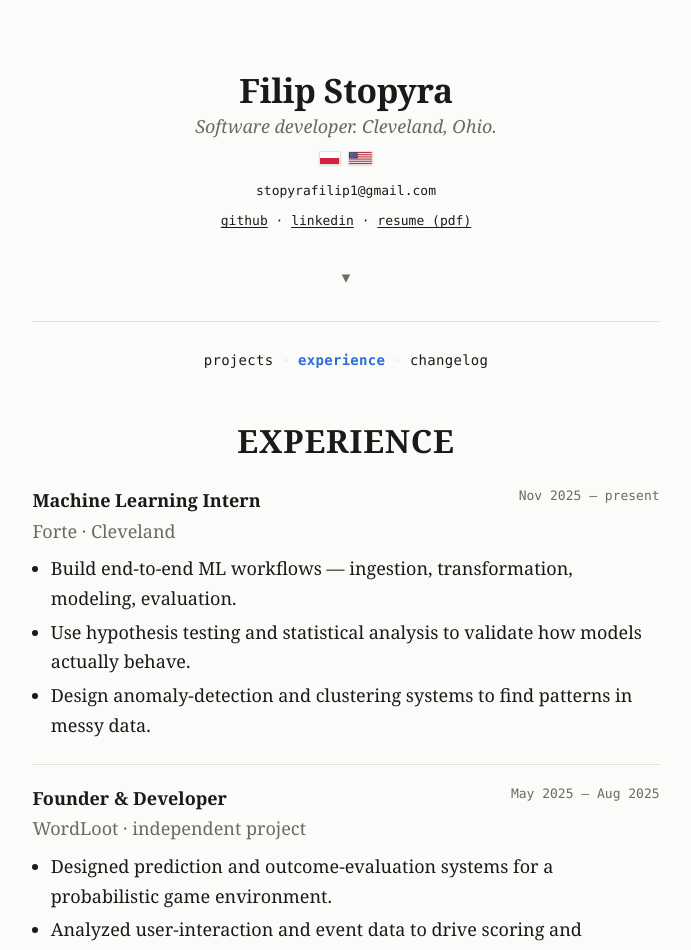
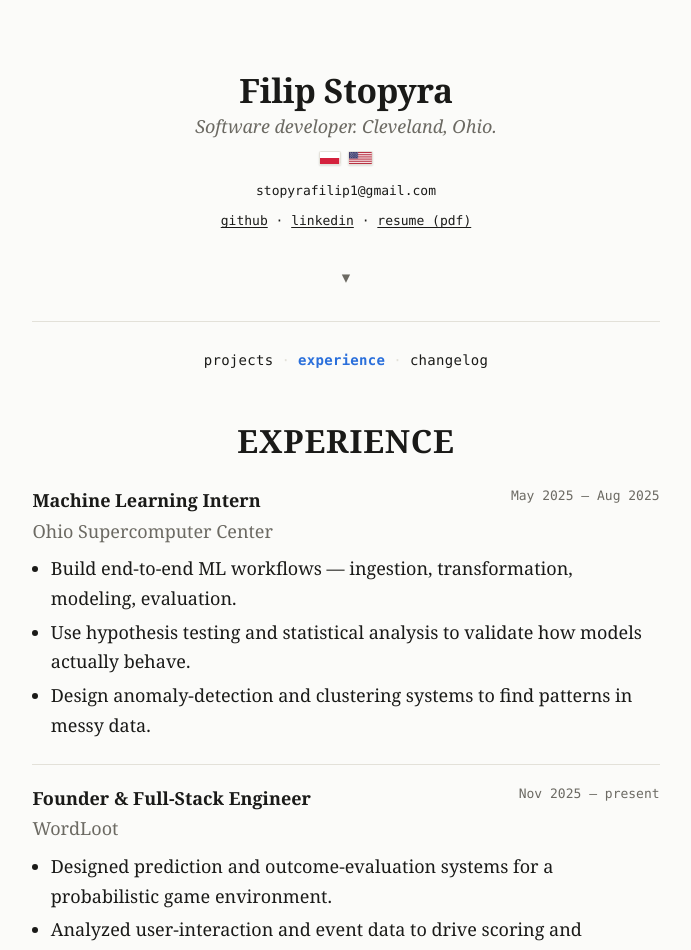
Before and after one commit to userN7590/personalsite, a React (Vite) app: page /experience in a window 1280 px wide. Shown: the top 950 px of the page, without its empty margins (294-985 px from the left). Built offline with nearby package versions, Linux system fonts and the light colour scheme.

Commit message:
Finalize portfolio redesign

```diff
--- a/src/pages/Experience.jsx
+++ b/src/pages/Experience.jsx
@@ -5,9 +5,9 @@ export default function Experience() {
 
       <section>
         <div className="xp">
-          <span className="when">Nov 2025 — present</span>
+          <span className="when">May 2025 — Aug 2025</span>
           <div className="role">Machine Learning Intern</div>
-          <div className="org">Forte · Cleveland</div>
+          <div className="org">Ohio Supercomputer Center</div>
           <ul>
             <li>Build end-to-end ML workflows &mdash; ingestion, transformation, modeling, evaluation.</li>
             <li>Use hypothesis testing and statistical analysis to validate how models actually behave.</li>
@@ -16,9 +16,9 @@ export default function Experience() {
         </div>
 
         <div className="xp">
-          <span className="when">May 2025 — Aug 2025</span>
-          <div className="role">Founder &amp; Developer</div>
-          <div className="org">WordLoot · independent project</div>
+          <span className="when">Nov 2025 — present</span>
+          <div className="role">Founder &amp; Full-Stack Engineer</div>
+          <div className="org">WordLoot</div>
           <ul>
             <li>Designed prediction and outcome-evaluation systems for a probabilistic game environment.</li>
             <li>Analyzed user-interaction and event data to drive scoring and weighting logic.</li>
```
Also changed, not shown: 1 other file (tests, documents, lock files or other folders).
